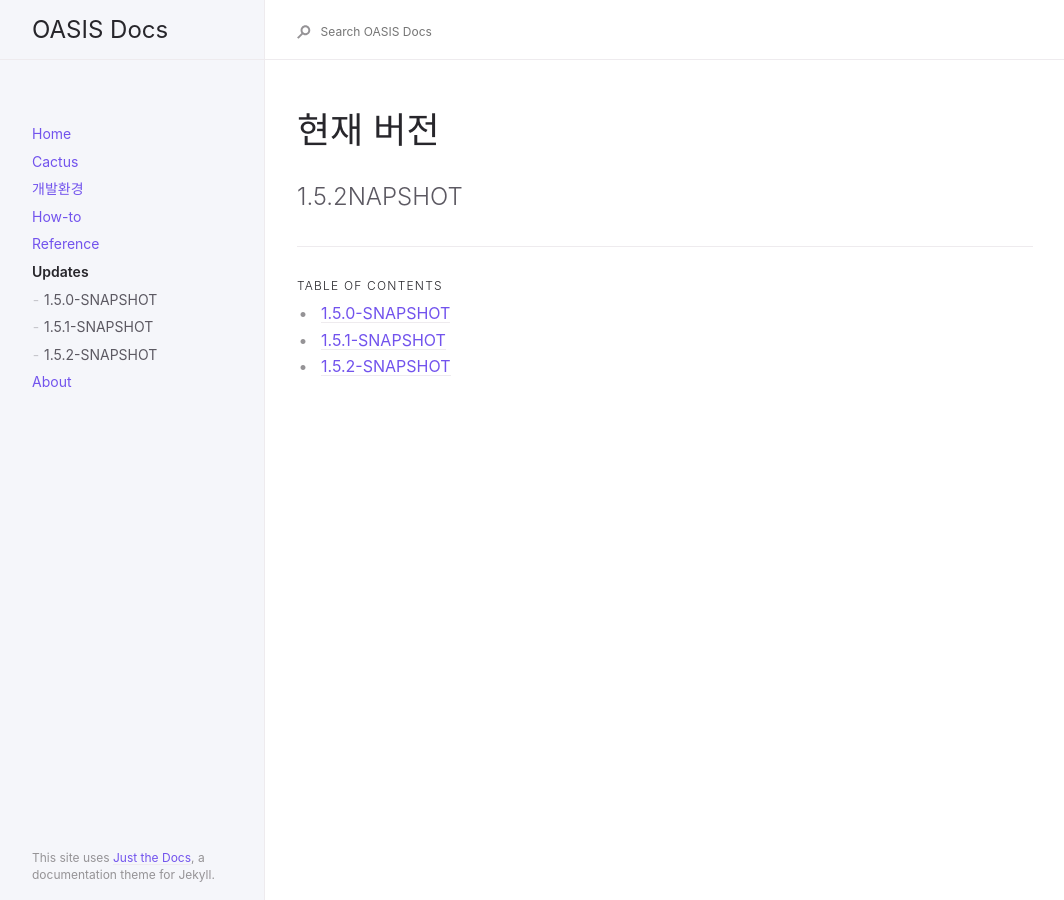
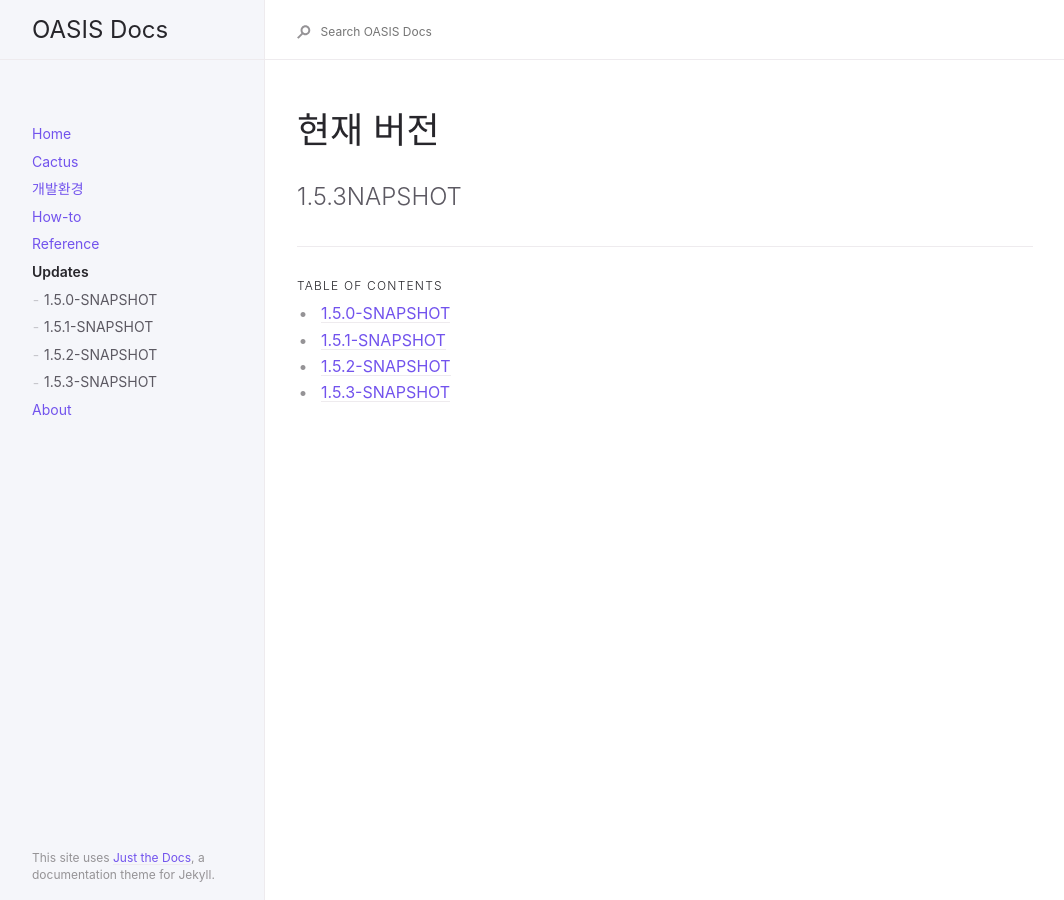
Before and after one commit to oasis-official/oasis-official.github.io, a Jekyll site: the page built from docs/updates/updates.md, in a window 1280 px wide. Shown: the whole page, without its empty margins (91-1155 px from the left). Built offline with Jekyll 4.4.1, drawn with Linux system fonts in a browser that asks for light colours.

Commit message:
1.5.3 SNAPSHOT 공개

```diff
--- /dev/null
+++ b/docs/updates/1.5.3-SNAPSHOT.md
@@ -0,0 +1,15 @@
+---
+layout: default
+title: 1.5.3-SNAPSHOT
+parent: Updates
+nav_order: 1
+---
+
+# 1.5.3-SNAPSHOT
+
+### CommonMultiSaveTask
+Sqlkey -> SqlKey
+bindVariable 적용
+
+### Wow
+bindVariable 디폴트 함수 추가
--- a/docs/updates/updates.md
+++ b/docs/updates/updates.md
@@ -9,5 +9,5 @@ permalink: /docs/updates
 # 현재 버전
 
 
-1.5.2NAPSHOT
+1.5.3NAPSHOT
 {: .fs-6 .fw-300 }
```
